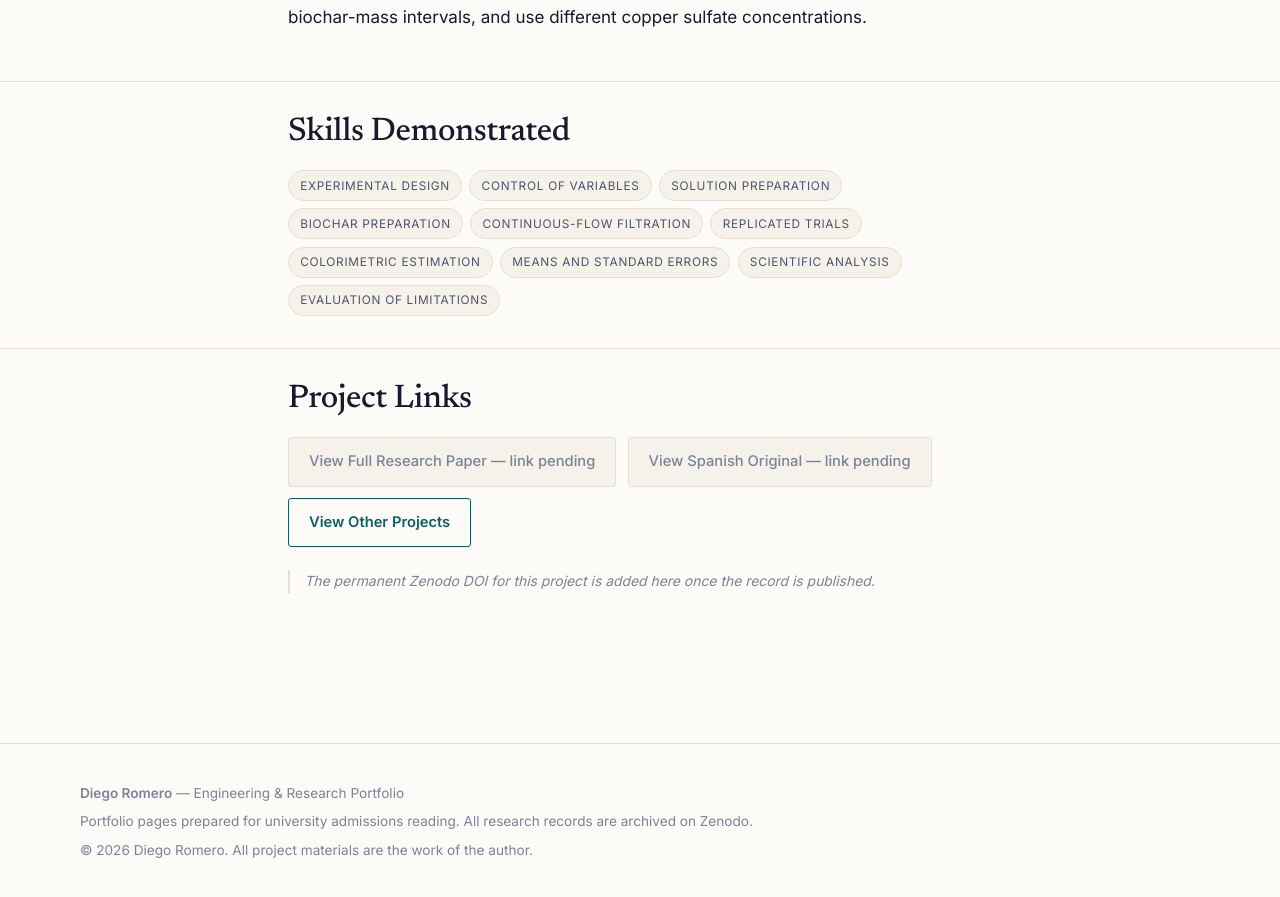
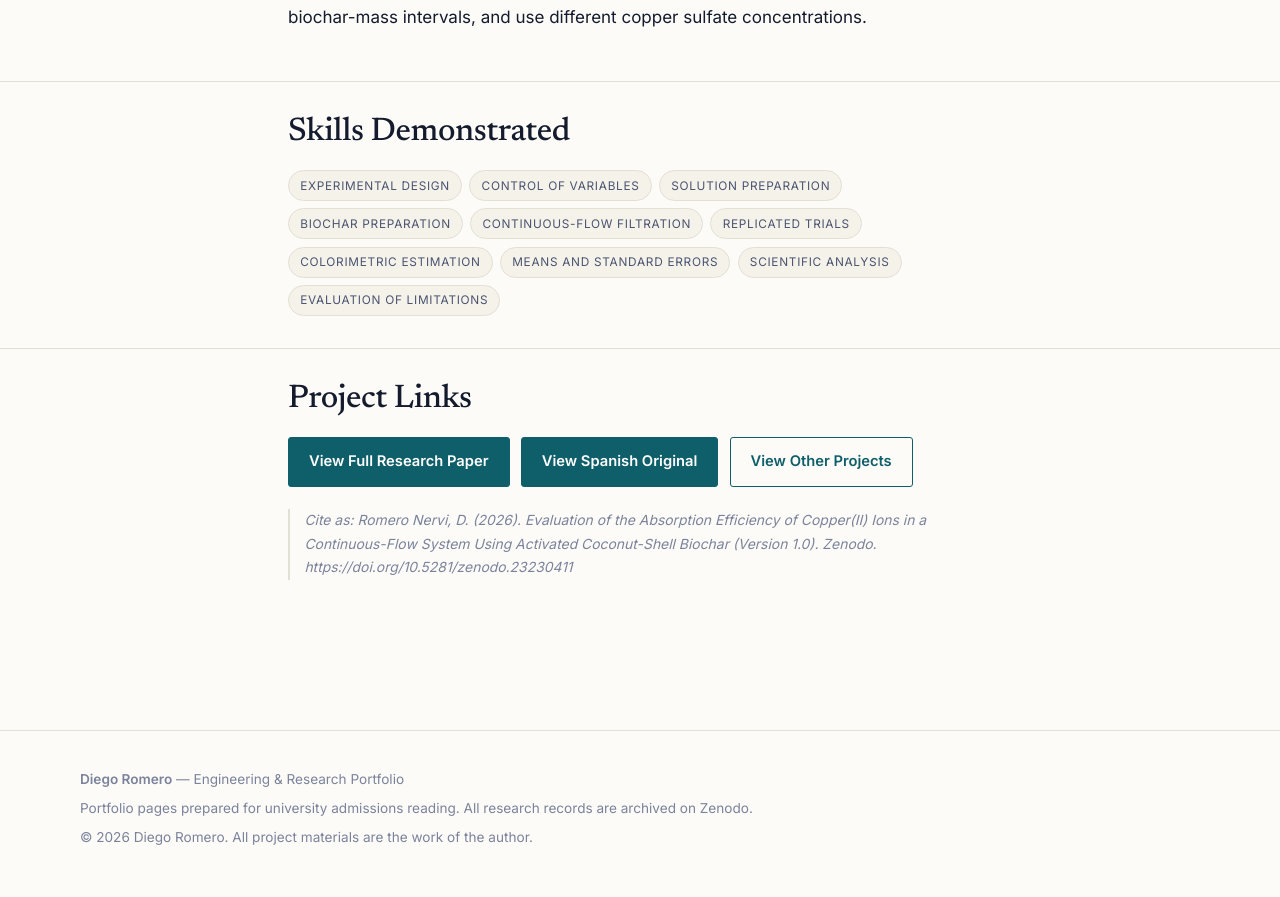
Before and after one commit to student-research-portfolios/diego-romero, a Jekyll site: the page built from _projects/4-coconut-shell-biochar.md, in a window 1280 px wide and 900 px high, scrolled down 5859 px. Shown: the top 897 px of the window. Built offline with Jekyll 4.4.1, drawn with Linux system fonts in a browser that asks for light colours.

Commit message:
Add Zenodo DOIs and file links to all four projects

```diff
--- a/_projects/4-coconut-shell-biochar.md
+++ b/_projects/4-coconut-shell-biochar.md
@@ -29,13 +29,13 @@ hero_caption: "The continuous-flow filtration column mounted on a universal stan
 # --- Buttons at the bottom of the page --------------------------------------
 # Leave url blank until the record is published, then paste the link between
 # the quotation marks. Nothing else needs to change.
-doi: ""
-citation: ""
+doi: "10.5281/zenodo.23230411"
+citation: "Romero Nervi, D. (2026). Evaluation of the Absorption Efficiency of Copper(II) Ions in a Continuous-Flow System Using Activated Coconut-Shell Biochar (Version 1.0). Zenodo. https://doi.org/10.5281/zenodo.23230411"
 buttons:
   - label: View Full Research Paper
-    url: ""
+    url: "https://doi.org/10.5281/zenodo.23230411"
   - label: View Spanish Original
-    url: ""
+    url: "https://zenodo.org/records/23230411/files/Diego_Independent_Research_Biochar_Spanish_Original.pdf"
 ---
 
 <section class="section" markdown="1">
```
Also changed, not shown: _projects/1-retail-assistant-robot.md (+4 -4 lines), _projects/2-automated-food-service-module.md (+4 -4 lines), _projects/3-modified-galvanic-cell.md (+3 -3 lines).
